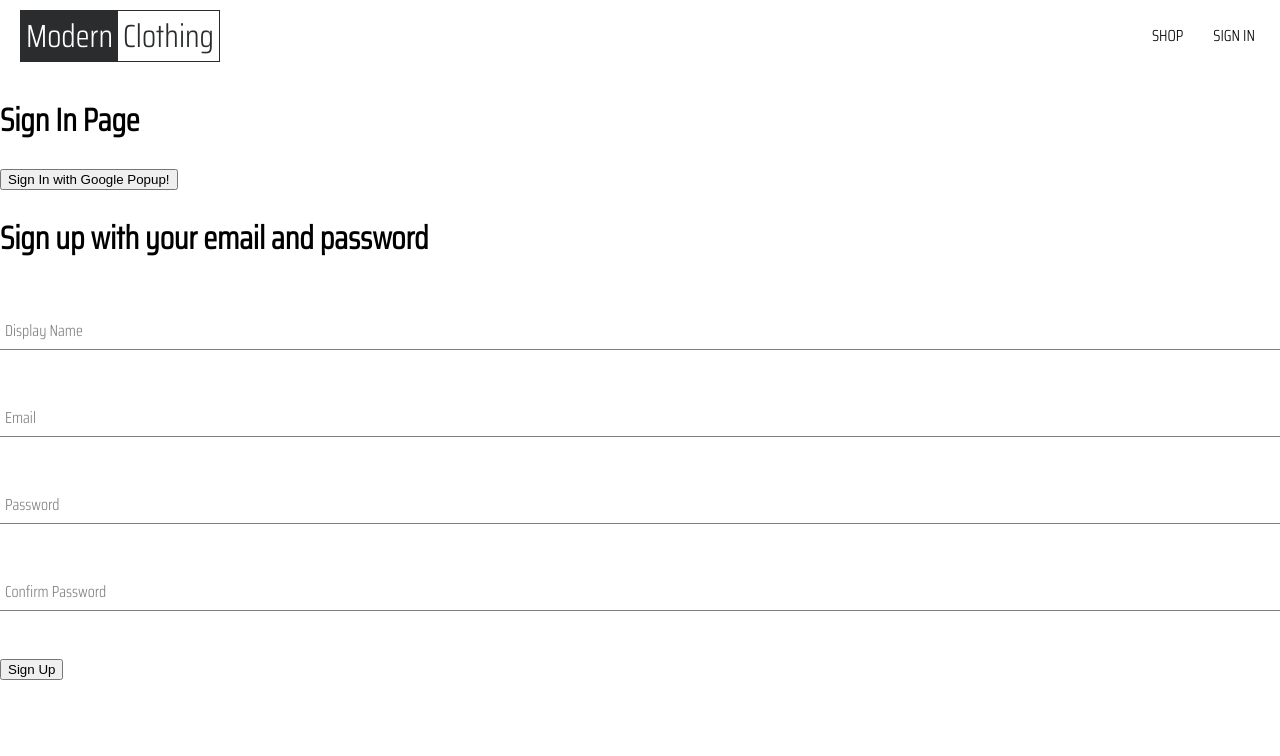
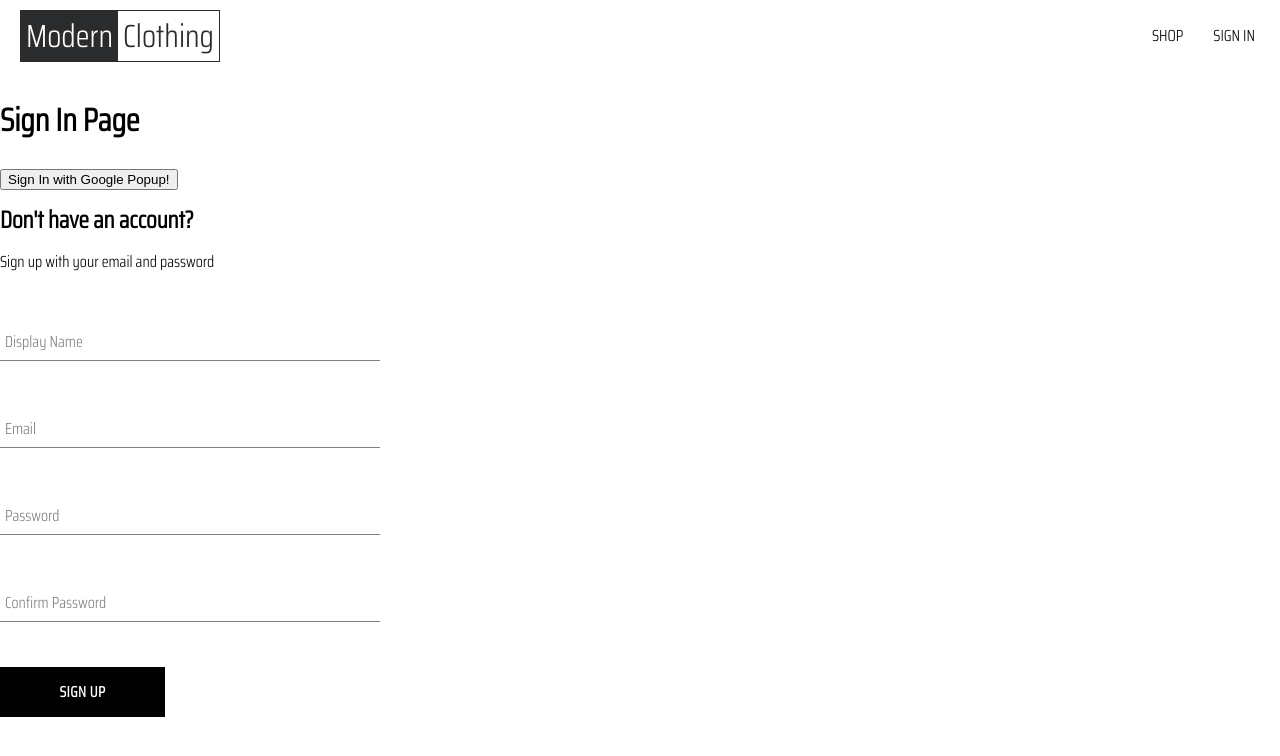
Before and after one commit to yohanesss/modern-clothing, a React (Create React App) app: page /sign-in in a window 1280 px wide. Shown: the top 756 px of the page. Built offline with nearby package versions, Linux system fonts and the light colour scheme.

Commit message:
add button component

```diff
--- /dev/null
+++ b/src/components/button/button.component.js
@@ -0,0 +1,20 @@
+import React from "react";
+import "./button.styles.scss";
+
+const BUTTON_TYPES_CLASSES = {
+  google: "google-sign-in",
+  inverted: "inverted",
+};
+
+const Button = ({ children, buttonType, ...otherProps }) => {
+  return (
+    <button
+      className={`button-container ${BUTTON_TYPES_CLASSES[buttonType]}`}
+      {...otherProps}
+    >
+      {children}
+    </button>
+  );
+};
+
+export default Button;
--- /dev/null
+++ b/src/components/button/button.styles.scss
@@ -0,0 +1,46 @@
+.button-container {
+  min-width: 165px;
+  width: auto;
+  height: 50px;
+  letter-spacing: 0.5px;
+  line-height: 50px;
+  padding: 0 35px 0 35px;
+  font-size: 15px;
+  background-color: black;
+  color: white;
+  text-transform: uppercase;
+  font-family: 'Saira Condensed';
+  font-weight: bolder;
+  border: none;
+  cursor: pointer;
+  display: flex;
+  justify-content: center;
+
+  &:hover {
+    background-color: white;
+    color: black;
+    border: 1px solid black;
+  }
+
+  &.google-sign-in {
+    background-color: #4285f4;
+    color: white;
+
+    &:hover {
+      background-color: #357ae8;
+      border: none;
+    }
+  }
+
+  &.inverted {
+    background-color: white;
+    color: black;
+    border: 1px solid black;
+
+    &:hover {
+      background-color: black;
+      color: white;
+      border: none;
+    }
+  }
+}
--- a/src/components/sign-up-form/sign-up-form.component.js
+++ b/src/components/sign-up-form/sign-up-form.component.js
@@ -3,7 +3,9 @@
   createAuthUserWithEmailAndPassword,
   createUserDocumentFromAuth,
 } from "../../utils/firebase/firebase.util";
+import Button from "../button/button.component";
 import FormInput from "../form-input/form-input.component";
+import "./sign-up-form.styles.scss";
 
 const defaultFormFields = {
   displayName: "",
@@ -51,8 +53,9 @@
   };
 
   return (
-    <div>
-      <h1>Sign up with your email and password</h1>
+    <div className="sign-up-container">
+      <h2>Don't have an account?</h2>
+      <span>Sign up with your email and password</span>
       <form onSubmit={handleSubmitForm}>
         <FormInput
           label="Display Name"
@@ -88,7 +91,7 @@
           value={confirmPassword}
           onChange={handleChange}
         />
-        <button type="submit">Sign Up</button>
+        <Button type="submit">Sign Up</Button>
       </form>
     </div>
   );
--- /dev/null
+++ b/src/components/sign-up-form/sign-up-form.styles.scss
@@ -0,0 +1,9 @@
+.sign-up-container {
+  display: flex;
+  flex-direction: column;
+  width: 380px;
+
+  h2 {
+    margin: 10px 0;
+  }
+}
```
